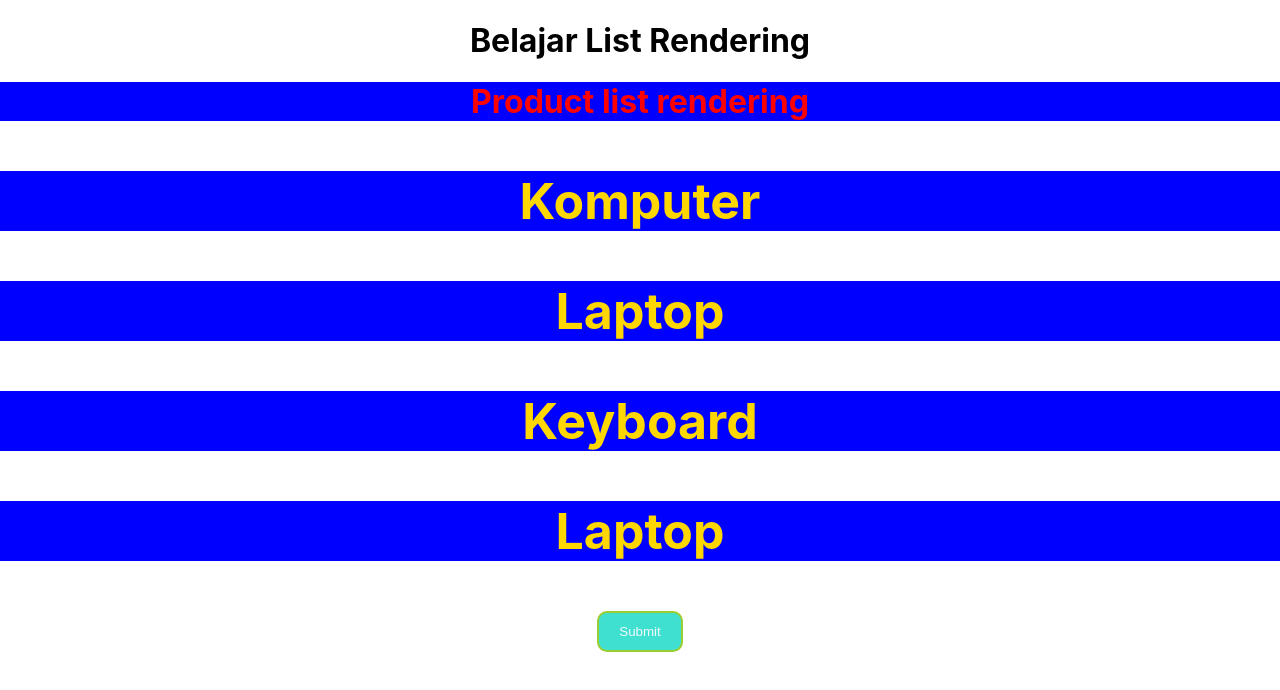
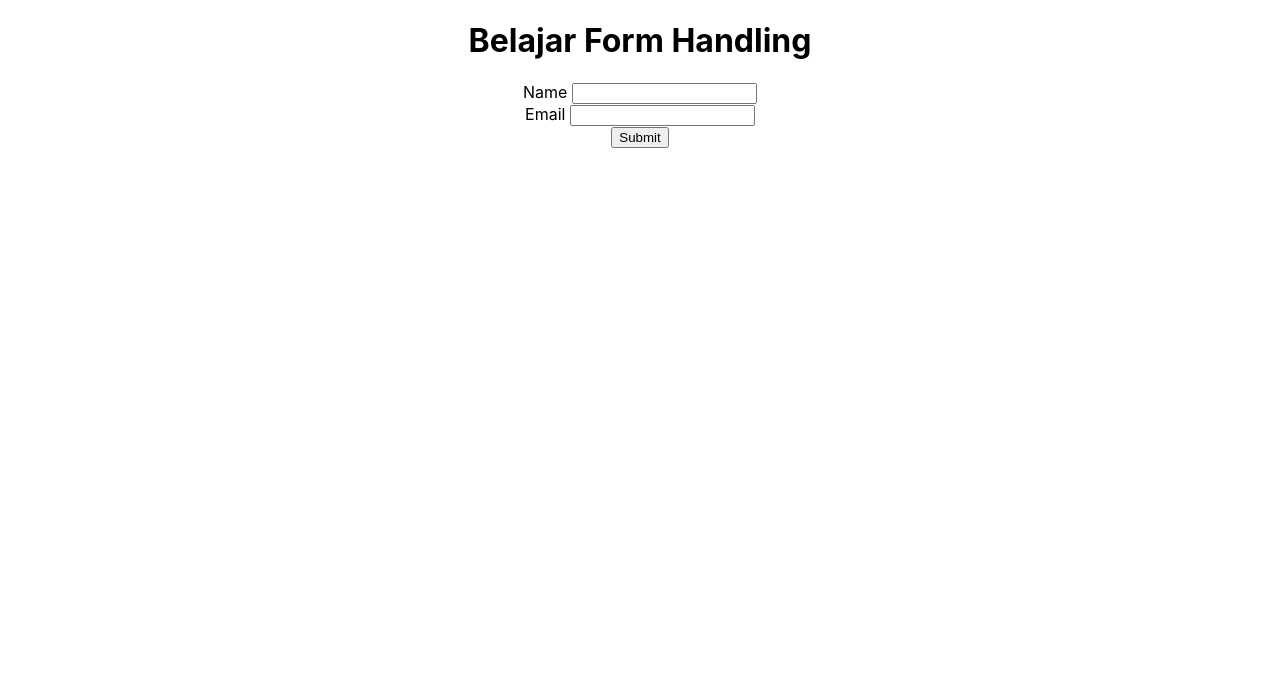
Before and after one commit to hanafiridwan/materi_reactJS, a React (Create React App) app: page / in a window 1280 px wide. Shown: the top 690 px of the page. Built offline with nearby package versions, Linux system fonts and the light colour scheme.

Commit message:
handling form

```diff
--- a/src/App.js
+++ b/src/App.js
@@ -2,6 +2,7 @@
 import './App.css';
 import CSSreact from './CSSreact/CSSreact';
 import Classconditionalrendering from './Conditionalrendering/Classconditionalrendering';
+import FormHandling from './FormHandling/FormHandling';
 import ClassEventHandling from './FuncEventHandling/ClassEventHandling';
 import FuncEventHandling from './FuncEventHandling/FuncEventHandling';
 import Handlingeror from './Handlingeror/Handlingeror';
@@ -65,10 +66,11 @@ import ClassState from './state/ClassState';
 function App(){
   return(
     <div className="App">
-      <h1>Belajar List Rendering</h1>
+      <h1>Belajar Form Handling</h1>
       {/* <Renderinglist /> */}
       {/* <Handlingeror /> */}
-      <CSSreact />
+      {/* <CSSreact /> */}
+      <FormHandling />
     </div>
 
   );
--- /dev/null
+++ b/src/FormHandling/FormHandling.jsx
@@ -0,0 +1,46 @@
+import React, { Component } from 'react'
+
+export default class FormHandling extends Component {
+  constructor(){
+    super()
+    this.state = {
+      name: "",
+      email: ""
+    };
+  }
+
+  handleChange = (event) => {
+    // console.log(event.target.value);
+    // event.target.value artinya mengambil value di bagian target(ada di console browser)
+    const {name, value} = event.target //di destructor agar lebih rapih
+    this.setState((prev) => ({
+      ...prev,
+      [name]: value
+      //agar tertuju ke value yang ingin di masukan. dan agar lebih dinamis ditambahkan kurung siku. Di tambahkan kurung siku dan diganti dengan (even.target.name) seperti itu agar field name dibagian return bisa masuk ke dalam name di constructor diatas, dan email akan masuk kedalam email
+    }));
+  }
+
+  handleSubmit = (event) => {
+    event.preventDefault()
+    // preventDefault berguna agar saat button nya disubmit tidak akan ke refresh
+    console.log(this.state)
+  }
+
+  render() {
+    return (
+      <div>
+        <form action="" onSubmit={this.handleSubmit} >
+          <div>
+          <label>Name </label>
+          <input type="text" id="name" name='name' value={this.state.name} onChange={this.handleChange} />
+          </div>
+          <div>
+          <label>Email </label>
+          <input type="email" id="name" name='email' value={this.state.email} onChange={this.handleChange} />
+          </div>
+          <button type="submit">Submit</button>
+        </form>
+      </div>
+    );
+  }
+}
```
